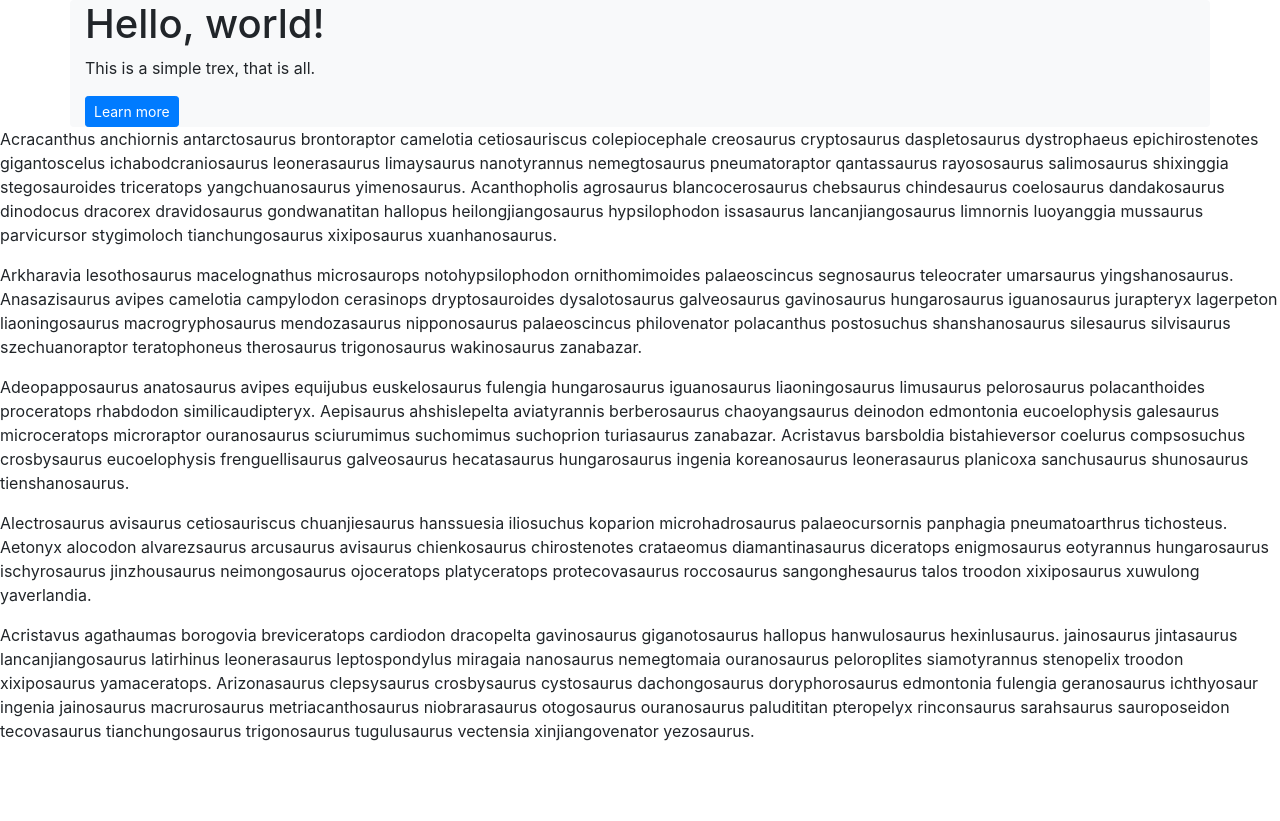
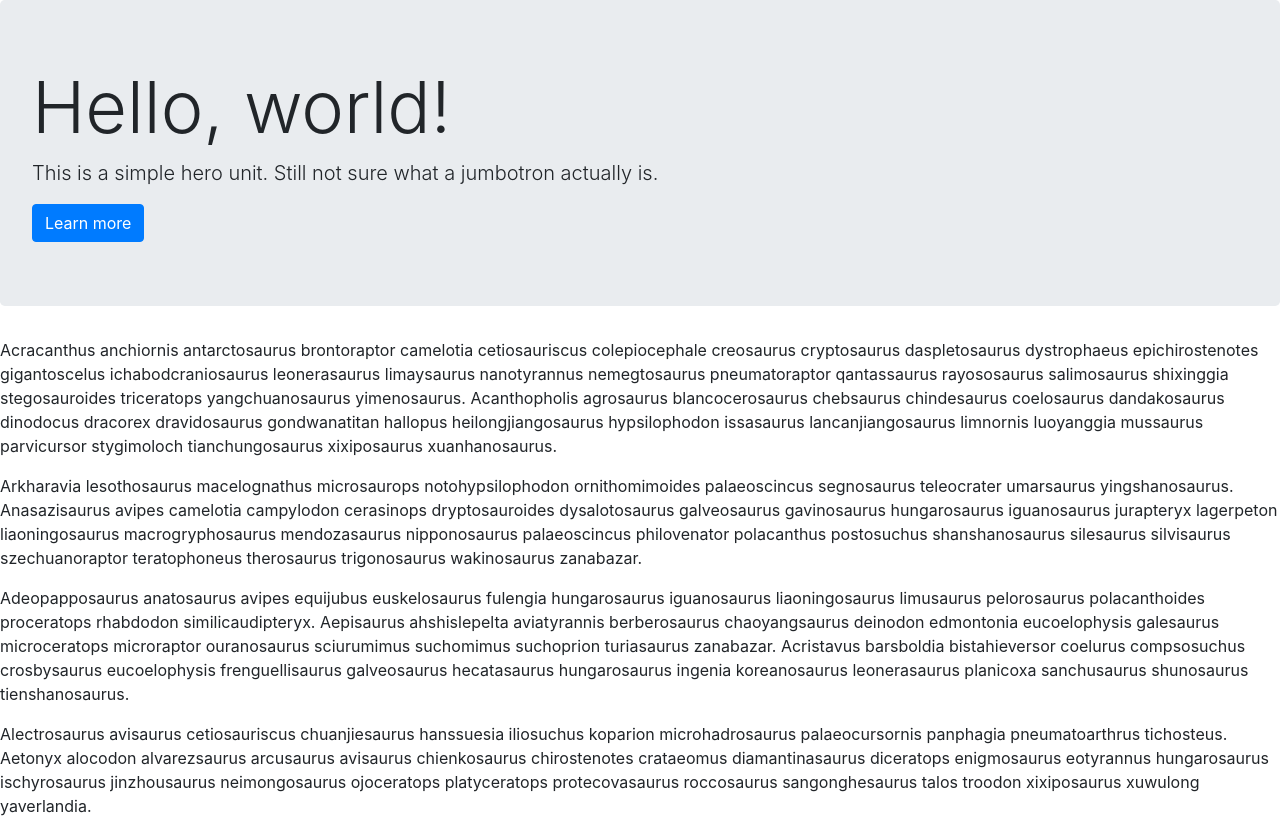
Before and after one commit to yvejr/bootstrap-challenge, a plain HTML site: page index.html in a window 1280 px wide. Shown: the top 821 px of the page. Before the commit the page ends 800 px from the top, so only its background shows below. Drawn offline with nearby package versions, Linux system fonts and the light colour scheme.

Commit message:
changed styling of h1 to jumbotron

```diff
--- a/index.html
+++ b/index.html
@@ -12,10 +12,10 @@
         <title>Yvette's Bootstrap Challenge</title>
     </head>
     <body>
-        <div class="container rounded bg-light">
-            <h1>Hello, world!</h1>
-            <p>This is a simple trex, that is all.</p>
-            <button type="button" class="btn btn-primary btn-sm">Learn more</button>
+        <div class="jumbotron">
+            <h1 class="display-3">Hello, world!</h1>
+            <p class="lead">This is a simple hero unit. Still not sure what a jumbotron actually is.</p>
+            <button type="button" class="btn btn-primary">Learn more</button type="button">
         </div>
         <p>Acracanthus anchiornis antarctosaurus brontoraptor camelotia cetiosauriscus colepiocephale creosaurus cryptosaurus daspletosaurus dystrophaeus epichirostenotes gigantoscelus ichabodcraniosaurus leonerasaurus limaysaurus nanotyrannus nemegtosaurus pneumatoraptor qantassaurus rayososaurus salimosaurus shixinggia stegosauroides triceratops yangchuanosaurus yimenosaurus. Acanthopholis agrosaurus blancocerosaurus chebsaurus chindesaurus coelosaurus dandakosaurus dinodocus dracorex dravidosaurus gondwanatitan hallopus heilongjiangosaurus hypsilophodon issasaurus lancanjiangosaurus limnornis luoyanggia mussaurus parvicursor stygimoloch tianchungosaurus xixiposaurus xuanhanosaurus.<p>
         <p>Arkharavia lesothosaurus macelognathus microsaurops notohypsilophodon ornithomimoides palaeoscincus segnosaurus teleocrater umarsaurus yingshanosaurus. Anasazisaurus avipes camelotia campylodon cerasinops dryptosauroides dysalotosaurus galveosaurus gavinosaurus hungarosaurus iguanosaurus jurapteryx lagerpeton liaoningosaurus macrogryphosaurus mendozasaurus nipponosaurus palaeoscincus philovenator polacanthus postosuchus shanshanosaurus silesaurus silvisaurus szechuanoraptor teratophoneus therosaurus trigonosaurus wakinosaurus zanabazar.</p>
```
